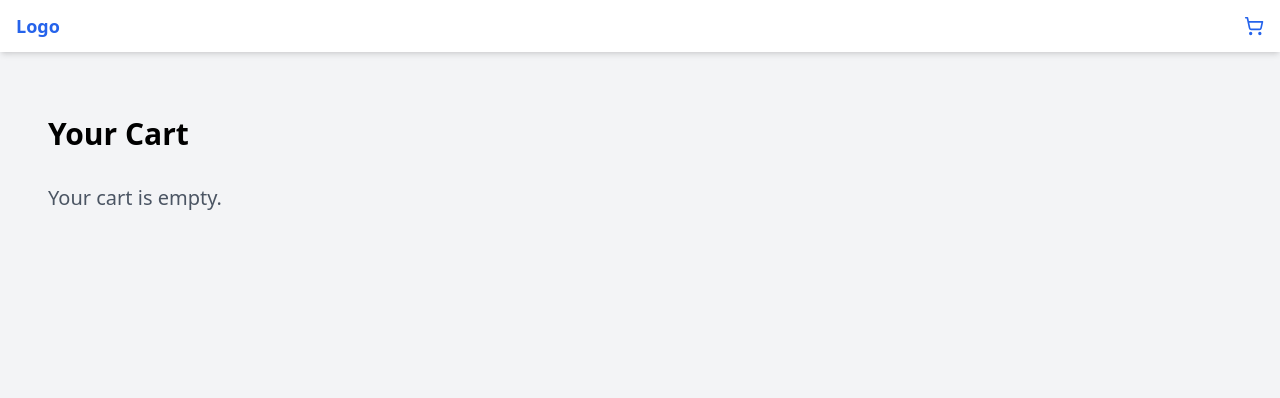
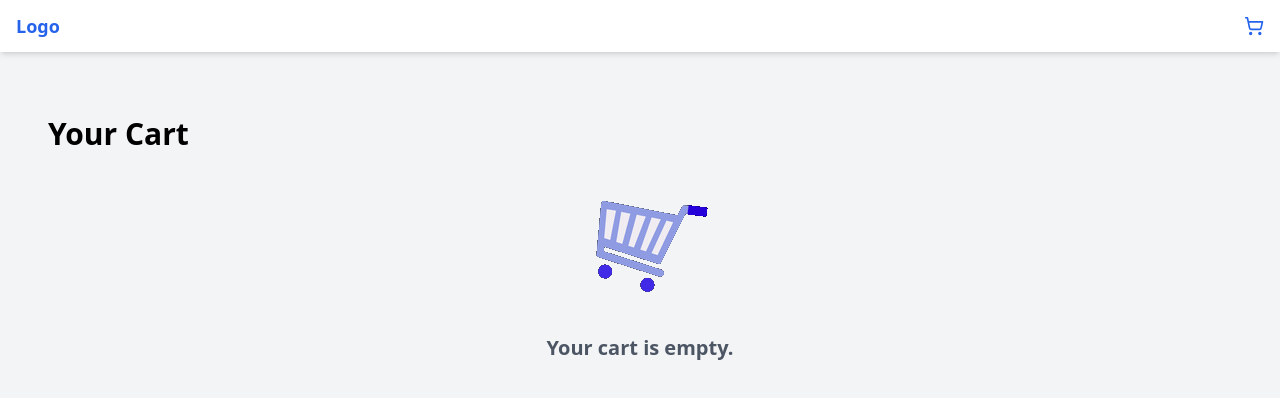
Before and after one commit to mdfaisalahmed057/Profile.fyi, a React (Vite) app: page / in a window 1280 px wide. Both pictures are taken after a click on the element 1254 px from the left and 31 px from the top of the page. Shown: the top 398 px of the page. Built offline with nearby package versions, Linux system fonts and the light colour scheme.

Commit message:
added the gif for the cart page when cart is empty

```diff
--- a/src/pages/Cart.jsx
+++ b/src/pages/Cart.jsx
@@ -1,6 +1,7 @@
 import React, { useState } from 'react';
 import { motion, AnimatePresence } from 'framer-motion';
 import { Plus, Minus, Trash2, X } from 'lucide-react';
+import empty_cart from '../assets/empty_cart.gif'
 
 const CartPage = ({ cartItems, updateQuantity, removeFromCart }) => {
   const [showConfirmation, setShowConfirmation] = useState(false);
@@ -18,7 +19,12 @@ const CartPage = ({ cartItems, updateQuantity, removeFromCart }) => {
     <div className="container mx-auto px-4 py-8">
       <h1 className="text-3xl font-bold mb-8">Your Cart</h1>
       {cartItems.length === 0 ? (
-        <p className="text-xl text-gray-600">Your cart is empty.</p>
+        <div className='flex flex-col
+         items-center'>
+          <img src={empty_cart} alt='empty_Cart'/>
+            <p className="text-xl text-gray-600 font-bold">Your cart is empty.</p>
+
+          </div>
       ) : (
         <>
           <div className="space-y-4">
```
Also changed, not shown: src/assets/empty_cart.gif (added), src/main.jsx (line endings or trailing spaces).
